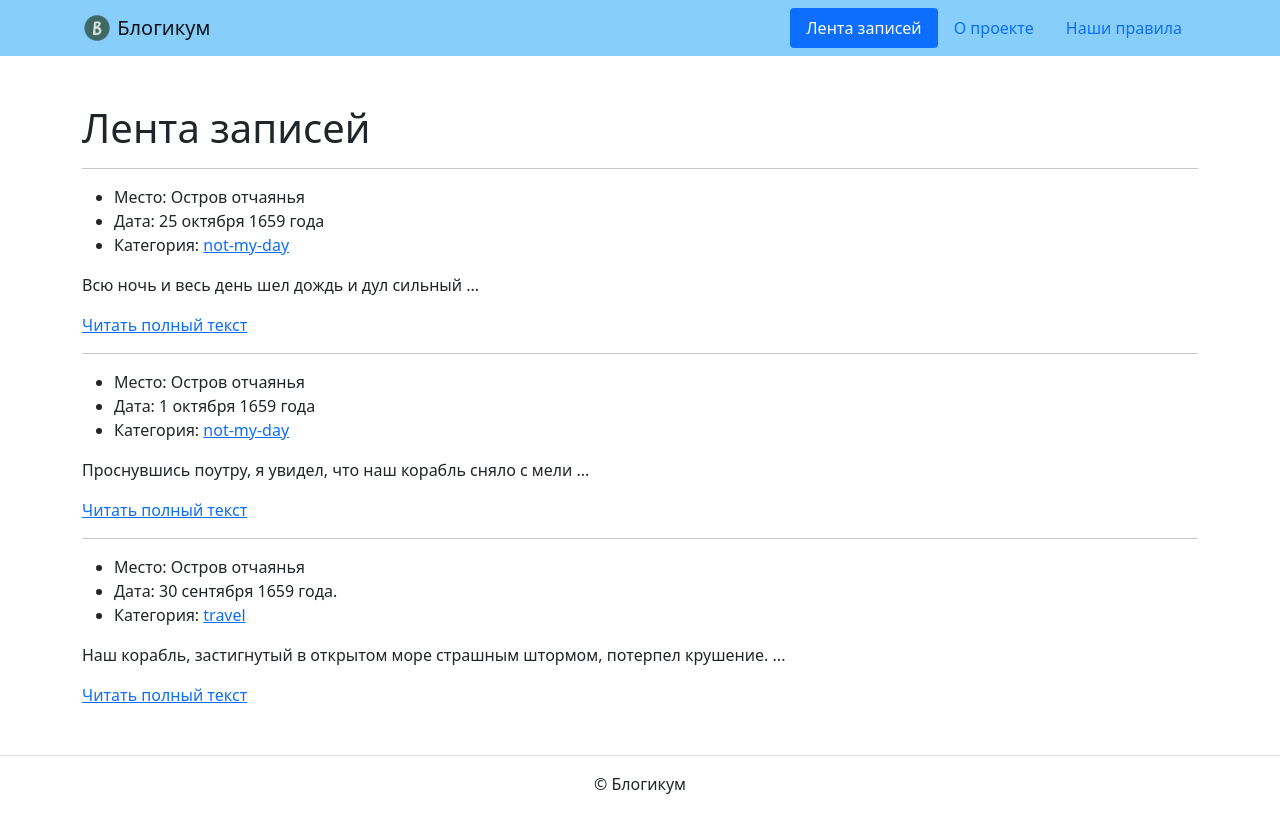
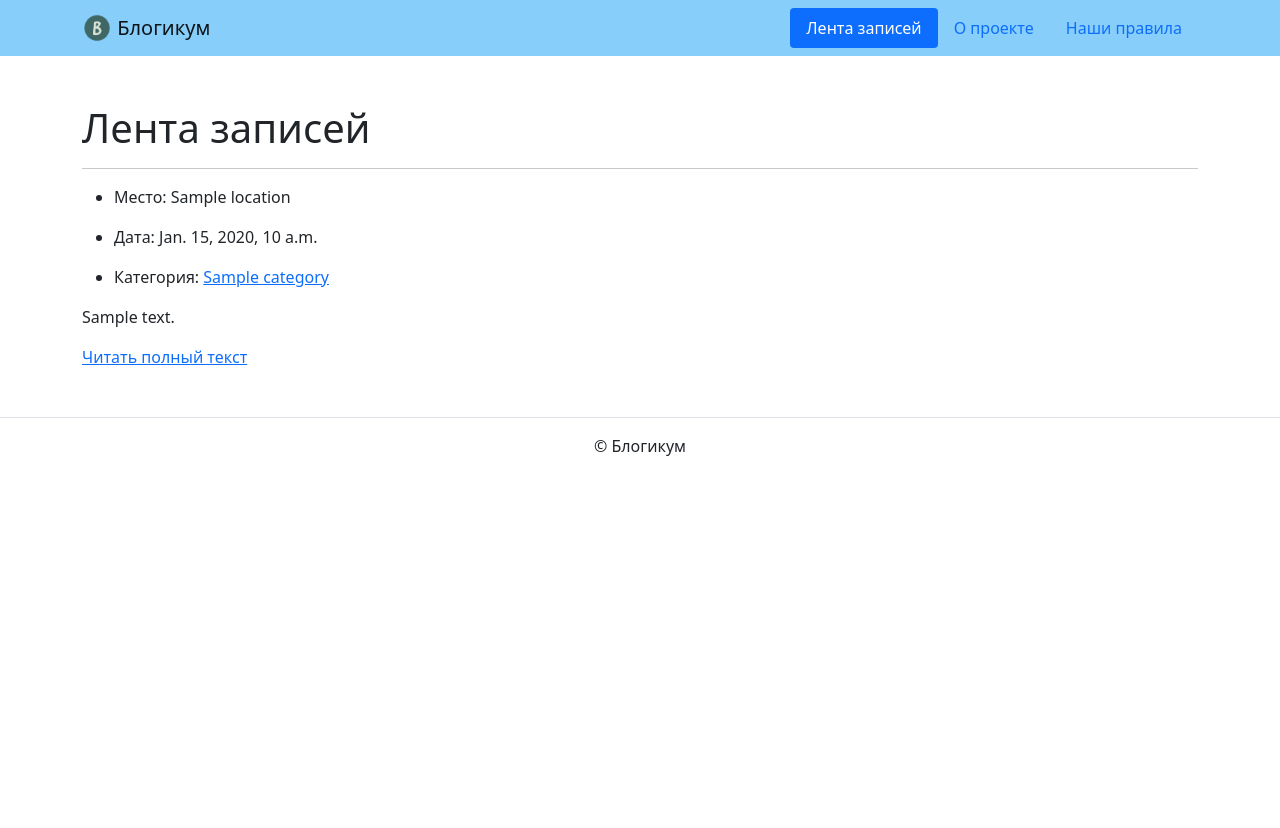
Before and after one commit to hgjtu/django_sprint1, a Django app: template blogicum/templates/blog/index.html in a window 1280 px wide. After the commit the page ends 456 px from the top, so only its background shows below. Run offline with Django 3.2, Linux system fonts and the light colour scheme; the template is opened without the code that fills it: most values are stand-ins (such as "Sample title", 1, 10 or a date in 2020).

Commit message:
почти все

```diff
--- a/blogicum/blog/views.py
+++ b/blogicum/blog/views.py
@@ -48,7 +48,8 @@ posts = [
 
 def index(request):
     template = 'blog/index.html'
-    return render(request, template)
+    context = {'posts': posts}
+    return render(request, template, context)
 
 
 def post_detail(request, id):
--- a/blogicum/templates/blog/category.html
+++ b/blogicum/templates/blog/category.html
@@ -40,7 +40,7 @@
     </header>
     <main>
       <div class="container py-5">
-        <h1>Публикации в категории personal</h1>
+        <h1>Публикации в категории {{ category_slug.category_slug }}</h1>
       </div>
     </main>
     <footer class="border-top text-center py-3">
--- a/blogicum/templates/blog/index.html
+++ b/blogicum/templates/blog/index.html
@@ -42,64 +42,22 @@
       <div class="container py-5">
         <h1>Лента записей</h1>
         <!-- Перебираем в цикле все посты -->
+        {% for post in posts %}
         <hr>
-        <article>
           <ul>
             <li>
-              Место: Остров отчаянья
+              <p>Место: {{ post.location }}</p>
             </li>
             <li>
-              Дата: 25 октября 1659 года
+              <p>Дата: {{ post.date }}</p>
             </li>
             <li>
-              Категория: <a href="not-my-day">not-my-day</a>
+              <p>Категория: <a href='{% url "category_detail" post.category %}'>{{ post.category }}</a></p>
             </li>
           </ul>
-          <!-- Первые 10 слов -->
-          <p>
-            Всю ночь и весь день шел дождь и дул сильный ...
-          </p>
-          <a href="detail.html">Читать полный текст</a>
-        </article>
-        <hr>
-        <article>
-          <ul>
-            <li>
-              Место: Остров отчаянья
-            </li>
-            <li>
-              Дата: 1 октября 1659 года
-            </li>
-            <li>
-              Категория: <a href="not-my-day">not-my-day</a>
-            </li>
-          </ul>
-          <!-- Первые 10 слов -->
-          <p>
-            Проснувшись поутру, я увидел, что наш корабль сняло с мели ...
-          </p>
-          <a href="detail.html">Читать полный текст</a>
-        </article>
-        <hr>
-        <article>
-          <ul>
-            <li>
-              Место: Остров отчаянья
-            </li>
-            <li>
-              Дата: 30 сентября 1659 года.
-            </li>
-            <li>
-              Категория: <a href="travel">travel</a>
-            </li>
-          </ul>
-          <!-- Первые 10 слов -->
-          <p>
-            Наш корабль, застигнутый в открытом море страшным штормом, потерпел крушение. ...
-          </p>
-          <a href="detail.html">Читать полный текст</a>
-        </article>
-      </div>
+          <p>{{ post.text|truncatewords:10 }}</p>
+          <a href='{% url "post_detail" post.id %}'>Читать полный текст</a>
+        {% endfor %}
     </main>
     <footer class="border-top text-center py-3">
       <p>© Блогикум</p>
```
Also changed, not shown: blogicum/templates/blog/detail.html (+4 -11 lines).
